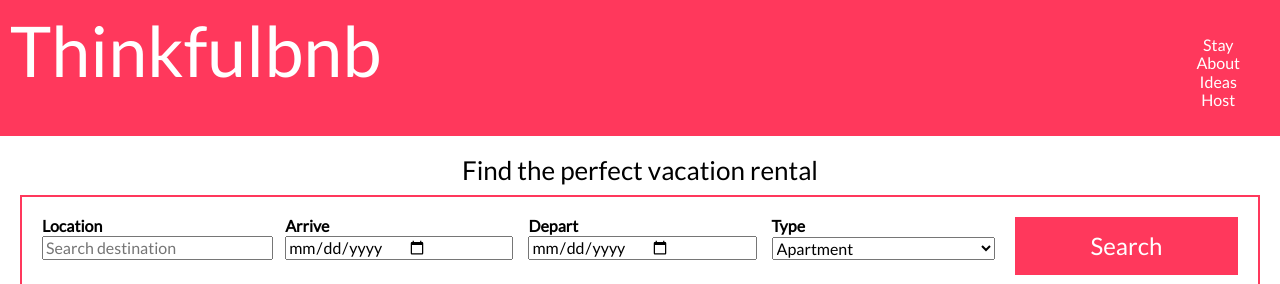
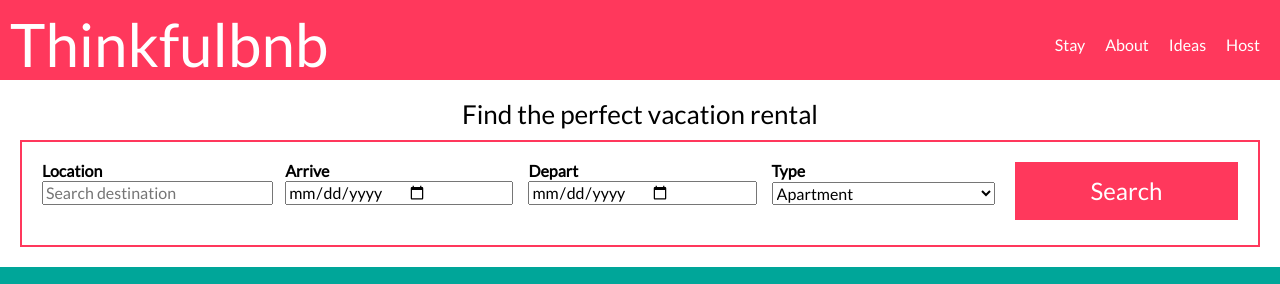
Before and after one commit to dantebhang/ThinkfulBnB, a plain HTML site: page index.html in a window 1280 px wide. Shown: the top 284 px of the page. Drawn offline with nearby package versions, Linux system fonts and the light colour scheme.

Commit message:
header and nav bar for desktop

```diff
--- a/style.css
+++ b/style.css
@@ -65,7 +65,7 @@ header {
 
 .logo {
   font-family: "Pangolin", cursive;
-  font-size: 70px;
+  font-size: 60px;
   color: #fff;
   display: flex;
   flex-direction: column;
@@ -140,11 +140,10 @@ footer p {
 
 
 @media all and (min-width: 481px) {
-  header {
-    display: flex;
-    margin-left: auto
-    flex-direction: row;
-    justify-content: space-between;
+ header {
+   display: flex;
+   justify-content: space-between;
+   width: 100%;
 
   }
 
@@ -152,6 +151,24 @@ footer p {
     padding: 10px;
 
   }
+
+  .logo {
+    display: flex;
+    justify-content:flex-start;
+    text-align: left;
+  }
+
+  #menu {
+    display: flex;
+    justify-content: flex-end;
+
+  }
+
+  #menu ul {
+    text-align: right;
+  }
+
+
 
  form {
     display:flex;
```
